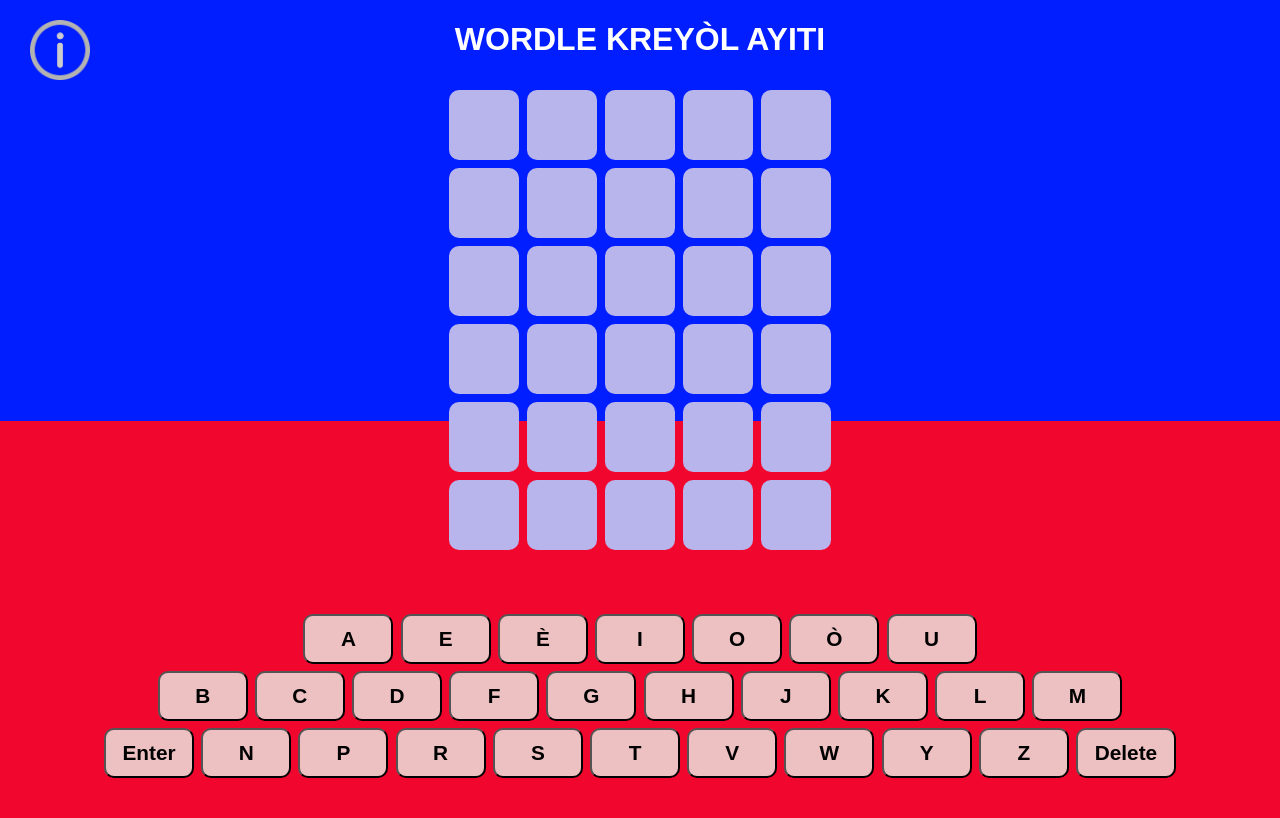
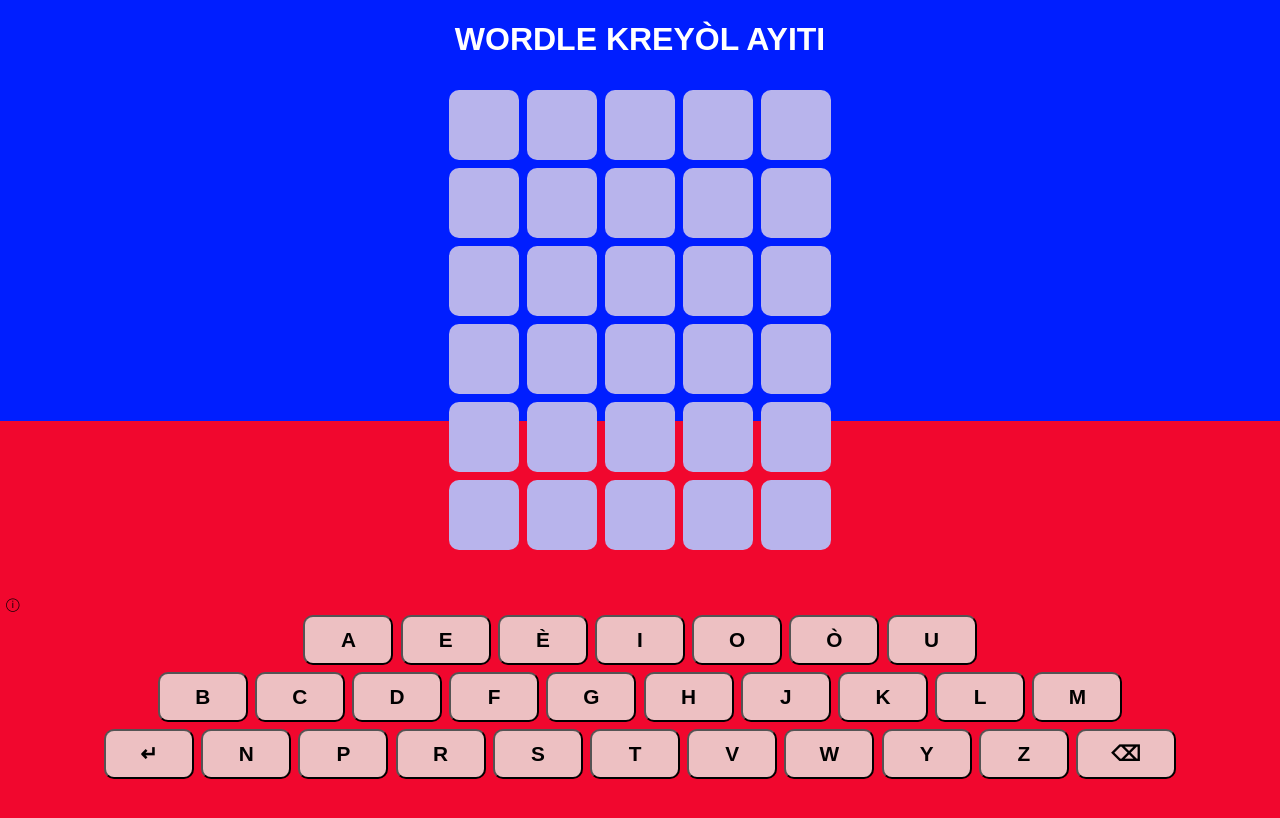
Before and after one commit to spegueroj/Kr-yolWordle_TA, a plain HTML site: page src/index.html in a window 1280 px wide. Drawn offline with Linux system fonts and the light colour scheme; files that its build step writes are made by us from their sources; files whose address does not match are found by name.

Commit message:
Update index.html

```diff
--- a/src/index.html
+++ b/src/index.html
@@ -6,26 +6,26 @@
 
     <meta name="description" content="Krèyol Wordle by Thayer Students" />
 
-    <!-- Phone Scaling -->
-    <meta name="viewport" content="width=device-width, initial-scale=1.0" />
+    <!-- Phone Scaling/Zooming in -->
+    <meta name="viewport" content="width=device-width, initial-scale=1.0, user-scalable=no" />
 
 	  <link rel="stylesheet" href="style.css" />
 	  <link href=
       "https://fonts.googleapis.com/icon?family=Material+Icons" rel="stylesheet" />
-    <link rel = "icon" href = "/images/kwordle.png">
+    <link rel = "icon" href = "/images/download.png">
+
     <link rel="stylesheet" href="./src/style.css" />
   </head>
-
 
   <body>
     <h1 class="title">WORDLE KREYÒL AYITI </h1>
     <div id="game"></div>
-
+    <div class = "wrapper-main">
     <div class = "container">
 
-      <button type = "image" class = "infobutton" onclick = "openorclose()">
-        <img src = "/images/info.png" width = "60" height = "60"
-        style = "position: absolute; left: 30px; top: 20px;"/></button>
+      <button type = "button" class = "infobutton" onclick = "openorclose()">
+        ⓘ
+      </button>
 
       <div class = "popup" id="popup">
         <h2 class = "popup-header">Akeyi!</h2>
@@ -78,7 +78,7 @@
         <button class = "btn"  data-key = "M" >M</button>
       </div>
       <div class="row">
-        <button class = "Enter">Enter</button>
+        <button class = "Enter">↵</button>
         <button class = "btn" data-key = "N" >N</button>
         <button class = "btn" data-key = "P" >P</button>
         <button class = "btn" data-key = "R" >R</button>
@@ -88,11 +88,12 @@
         <button class = "btn" data-key = "W" >W</button>
         <button class = "btn" data-key = "Y" >Y</button>
         <button class = "btn" data-key = "Z" >Z</button>
-        <button class = "delete">Delete</button>
+        <button class = "delete">⌫</button>
       </div>
     </div>
 
     <p class = "foot"></p>
+    </div>
 
     <script defer src="./src/index.js" type="module"></script>
   </body>
```
